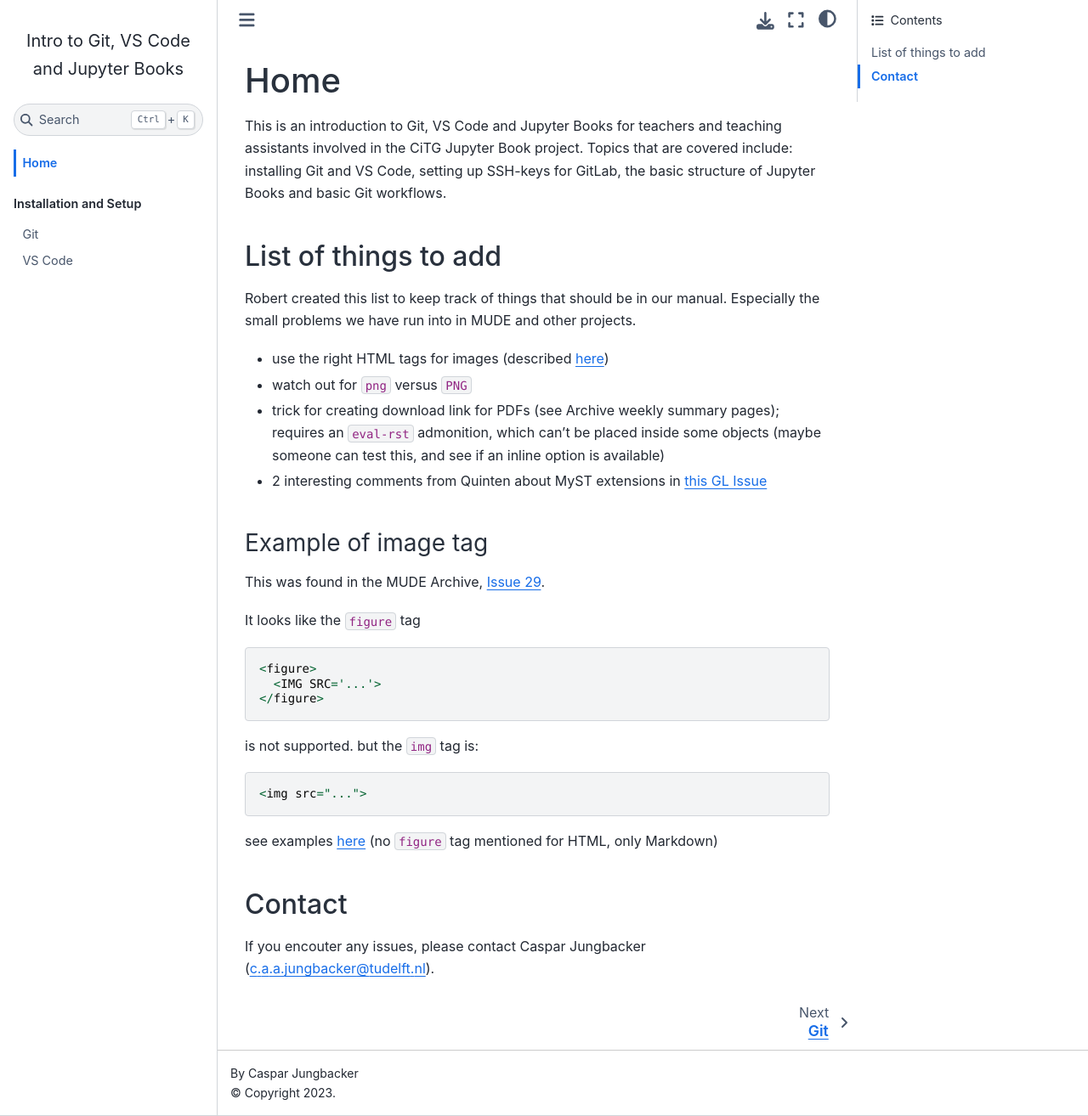
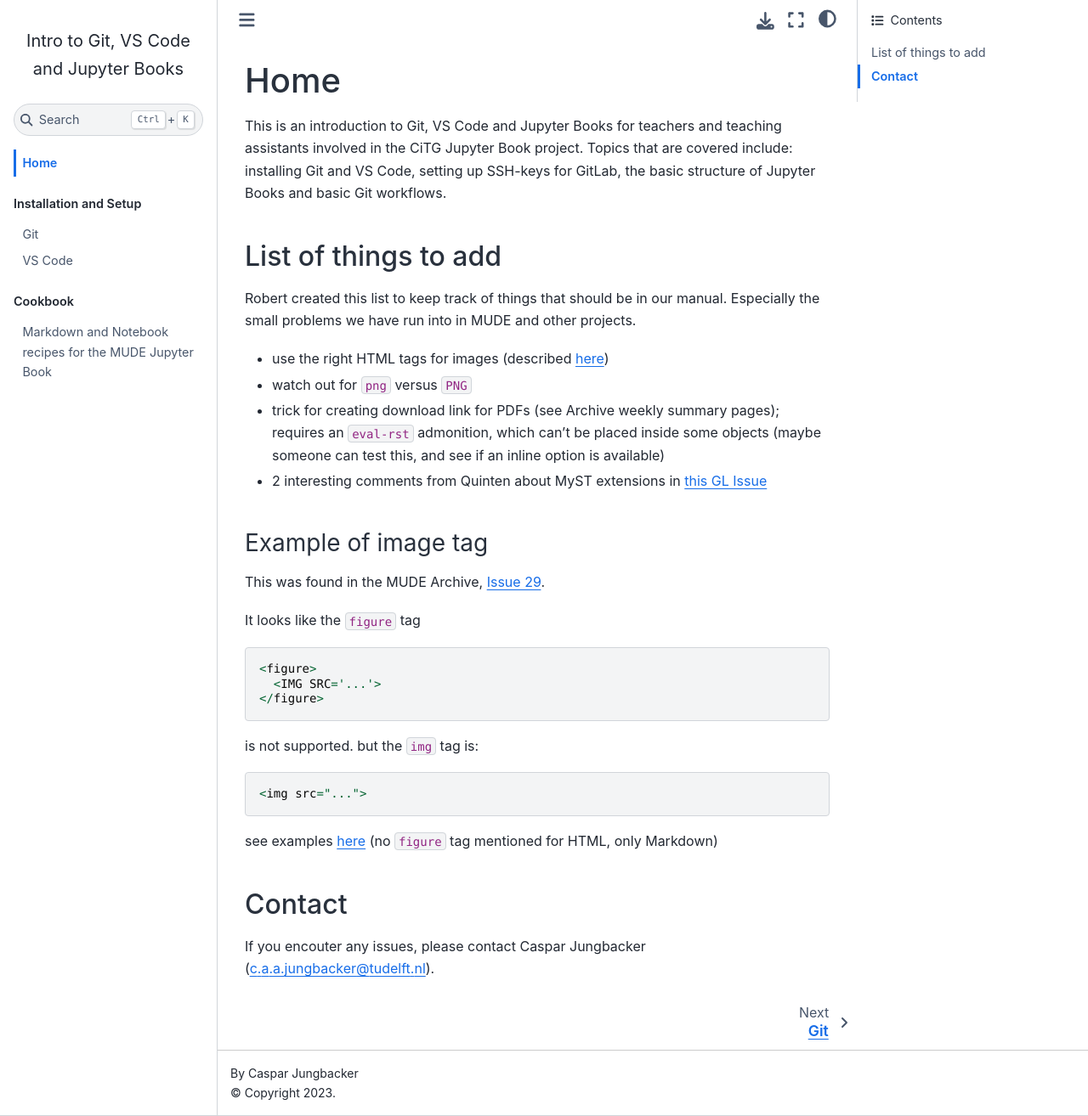
Before and after one commit to TeachBooks/mirror_teachbook_manual, a Jupyter Book: the page built from book/intro.md, in a window 1280 px wide and 1314 px high. Shown: the whole window at 85% size. Built offline with Jupyter Book 1.0.4 settings and Sphinx 7.4.7 and the Sphinx Book theme 1.1.4, drawn with Linux system fonts in a browser that asks for light colours.

Commit message:
Update toc

```diff
--- a/book/_toc.yml
+++ b/book/_toc.yml
@@ -6,3 +6,6 @@
     chapters:
     - file: installation-and-setup/git-setup
     - file: installation-and-setup/vscode-setup
+  - caption: Cookbook
+    chapters:
+    - file: cookbook/recipes.md
```
